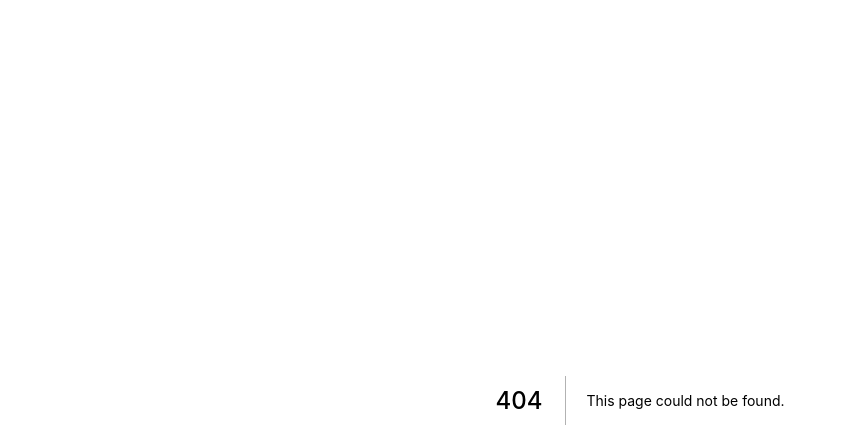
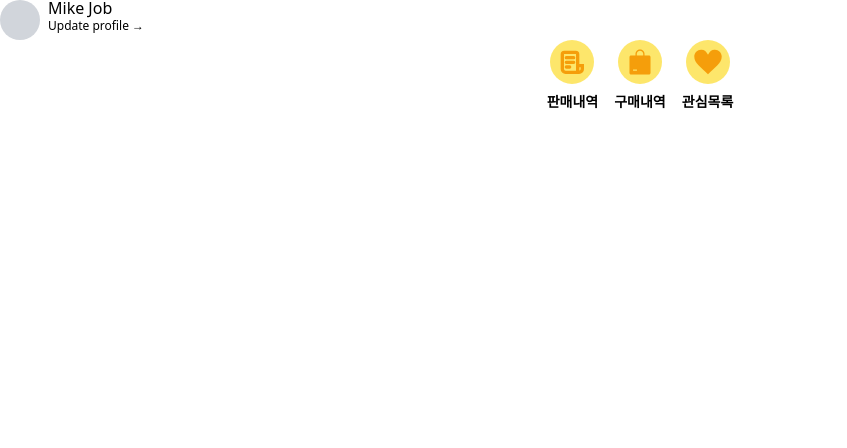
Before and after one commit to rnrudxo2872/market-c, a Next.js app: page /profile in a window 1280 px wide. Before the commit this address had no page. Shown: the top 448 px of the page, without its empty margins (0-847 px from the left). Built offline with nearby package versions, Linux system fonts and the light colour scheme.

Commit message:
profile - 페이지 생성 및 작업 중간 커밋

```diff
--- /dev/null
+++ b/pages/profile.tsx
@@ -0,0 +1,60 @@
+import { NextPage } from "next";
+import Link from "next/link";
+
+const Profile: NextPage = () => {
+  return (
+    <div className="flex flex-col">
+      <section className="flex gap-2 ">
+        <div className="w-10 h-10 rounded-full bg-gray-300" />
+        <div className="flex flex-col leading-none">
+          <span>Mike Job</span>
+          <Link href={`/user/${1}/update`}>
+            <a>
+              <span className="text-xs">Update profile &rarr;</span>
+            </a>
+          </Link>
+        </div>
+      </section>
+      <section className="flex mx-auto gap-4">
+        <div className="flex flex-col gap-2 items-center justify-center">
+          <button className="bg-yellow-300 bg-opacity-80 rounded-full p-1.5 fill-amber-500 stroke-amber-500">
+            <svg
+              viewBox="0 0 24 24"
+              xmlns="http://www.w3.org/2000/svg"
+              className="w-8 h-8"
+            >
+              <path d="M4 6.25C4 5.00736 5.00736 4 6.25 4H14.75C15.9926 4 17 5.00736 17 6.25V14H20.5V17.25C20.5 19.0449 19.0449 20.5 17.25 20.5H7.25C5.45507 20.5 4 19.0449 4 17.25V6.25ZM17 15.5V19H17.25C18.2165 19 19 18.2165 19 17.25V15.5H17ZM15.5 19V6.25C15.5 5.83579 15.1642 5.5 14.75 5.5H6.25C5.83579 5.5 5.5 5.83579 5.5 6.25V17.25C5.5 18.2165 6.2835 19 7.25 19H15.5ZM7.00001 8.75C7.00001 8.33579 7.3358 8 7.75001 8H13.25C13.6642 8 14 8.33579 14 8.75C14 9.16422 13.6642 9.5 13.25 9.5H7.75001C7.3358 9.5 7.00001 9.16422 7.00001 8.75ZM7.00001 12.25C7.00001 11.8358 7.3358 11.5 7.75001 11.5H13.25C13.6642 11.5 14 11.8358 14 12.25C14 12.6642 13.6642 13 13.25 13H7.75001C7.3358 13 7.00001 12.6642 7.00001 12.25ZM7.00001 15.75C7.00001 15.3358 7.3358 15 7.75001 15H10.25C10.6642 15 11 15.3358 11 15.75C11 16.1642 10.6642 16.5 10.25 16.5H7.75001C7.3358 16.5 7.00001 16.1642 7.00001 15.75Z" />
+            </svg>
+          </button>
+          <span className="text-sm font-semibold">판매내역</span>
+        </div>
+        <div className="flex flex-col gap-2 items-center justify-center">
+          <button className="bg-yellow-300 bg-opacity-80 rounded-full p-1.5 fill-amber-500 stroke-amber-500">
+            <svg
+              viewBox="0 0 1024 1024"
+              xmlns="http://www.w3.org/2000/svg"
+              className="w-8 h-8"
+            >
+              <path d="M798.5,303.5H656v-46.7c0-38.5-15-74.8-42.1-102c-27.2-27.3-63.4-42.3-101.9-42.3s-74.7,15-101.9,42.3  C383,182,368,218.3,368,256.8v46.7H225.5c-27.3,0-49.5,22.2-49.5,49.5V862c0,27.3,22.2,49.5,49.5,49.5h572.9  c27.3,0,49.5-22.2,49.5-49.5V353C847.9,325.7,825.7,303.5,798.5,303.5z M415,794.5H289v-40h126V794.5z M616,303.5H408v-46.7  c0-57.5,46.7-104.3,104-104.3s104,46.8,104,104.3V303.5z" />
+            </svg>
+          </button>
+          <span className="text-sm font-semibold">구매내역</span>
+        </div>
+        <div className="flex flex-col gap-2 items-center justify-center">
+          <button className="bg-yellow-300 bg-opacity-80 rounded-full p-1.5 fill-amber-500 stroke-amber-500">
+            <svg
+              viewBox="0 0 512 512"
+              xmlns="http://www.w3.org/2000/svg"
+              className="w-8 h-8"
+            >
+              <path d="M365.4,59.628c60.56,0,109.6,49.03,109.6,109.47c0,109.47-109.6,171.8-219.06,281.271    C146.47,340.898,37,278.568,37,169.099c0-60.44,49.04-109.47,109.47-109.47c54.73,0,82.1,27.37,109.47,82.1    C283.3,86.999,310.67,59.628,365.4,59.628z" />
+            </svg>
+          </button>
+          <span className="text-sm font-semibold">관심목록</span>
+        </div>
+      </section>
+    </div>
+  );
+};
+
+export default Profile;
```
